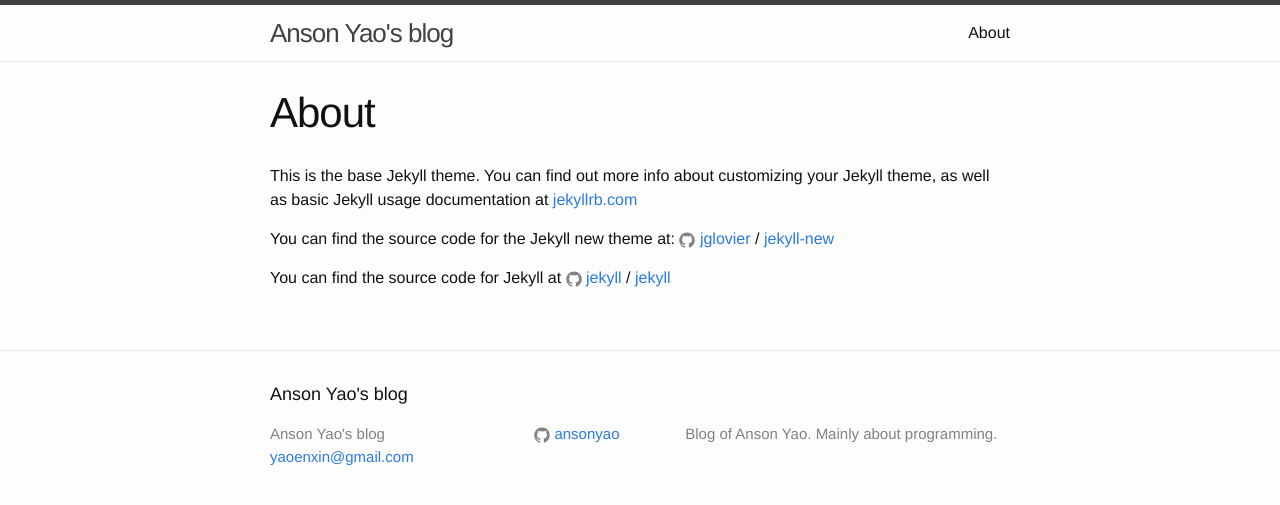
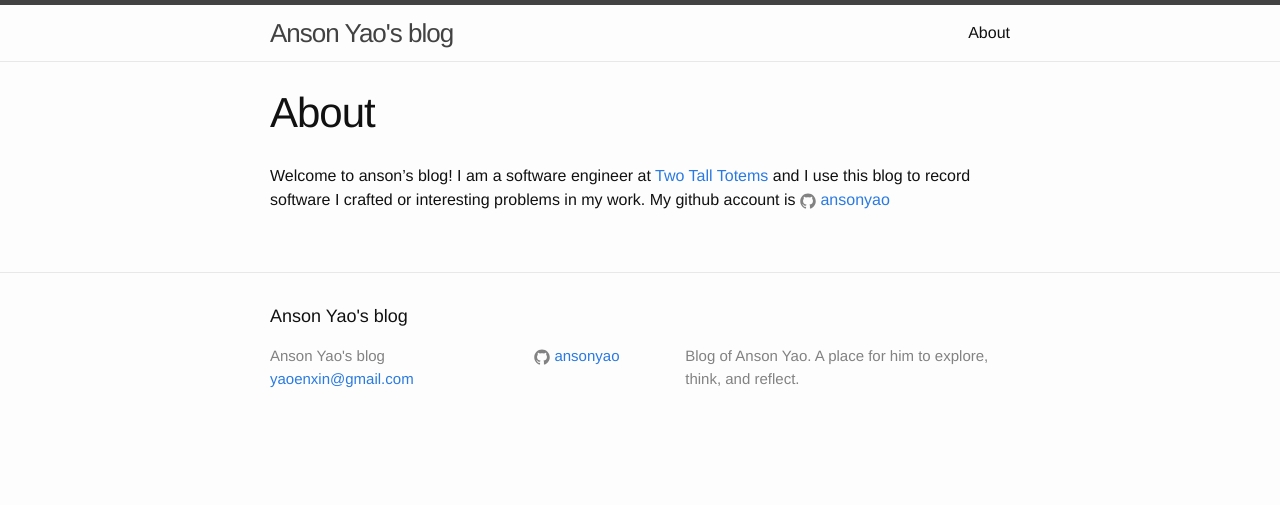
Before and after one commit to ansonyao/ansonyao.github.io, a Jekyll site: the page built from about.md, in a window 1280 px wide. Shown: the top 505 px of the page. Built offline with Jekyll 4.4.1, drawn with Linux system fonts in a browser that asks for light colours.

Commit message:
UI: Update about page

```diff
--- a/_config.yml
+++ b/_config.yml
@@ -9,7 +9,7 @@
 title: Anson Yao's blog
 email: yaoenxin@gmail.com
 description: > # this means to ignore newlines until "baseurl:"
-  Blog of Anson Yao. Mainly about programming.
+  Blog of Anson Yao. A place for him to explore, think, and reflect.
 baseurl: "" # the subpath of your site, e.g. /blog
 url: "https://ansonyao.github.io/" # the base hostname & protocol for your site
 github_username:  ansonyao
--- a/about.md
+++ b/about.md
@@ -4,12 +4,4 @@ title: About
 permalink: /about/
 ---
 
-This is the base Jekyll theme. You can find out more info about customizing your Jekyll theme, as well as basic Jekyll usage documentation at [jekyllrb.com](http://jekyllrb.com/)
-
-You can find the source code for the Jekyll new theme at:
-{% include icon-github.html username="jglovier" %} /
-[jekyll-new](https://github.com/jglovier/jekyll-new)
-
-You can find the source code for Jekyll at
-{% include icon-github.html username="jekyll" %} /
-[jekyll](https://github.com/jekyll/jekyll)
+Welcome to anson's blog! I am a software engineer at [Two Tall Totems](https://www.twotalltotems.com/home) and I use this blog to record software I crafted or interesting problems in my work. My github account is {% include icon-github.html username="ansonyao" %}
```
